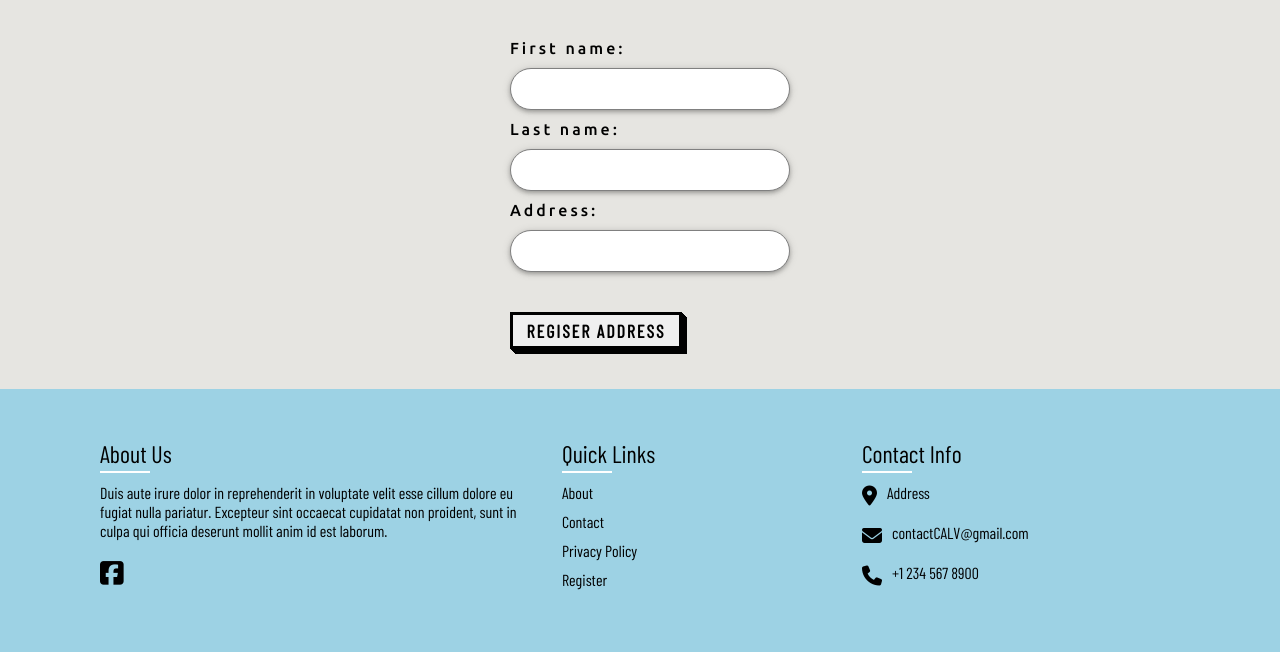
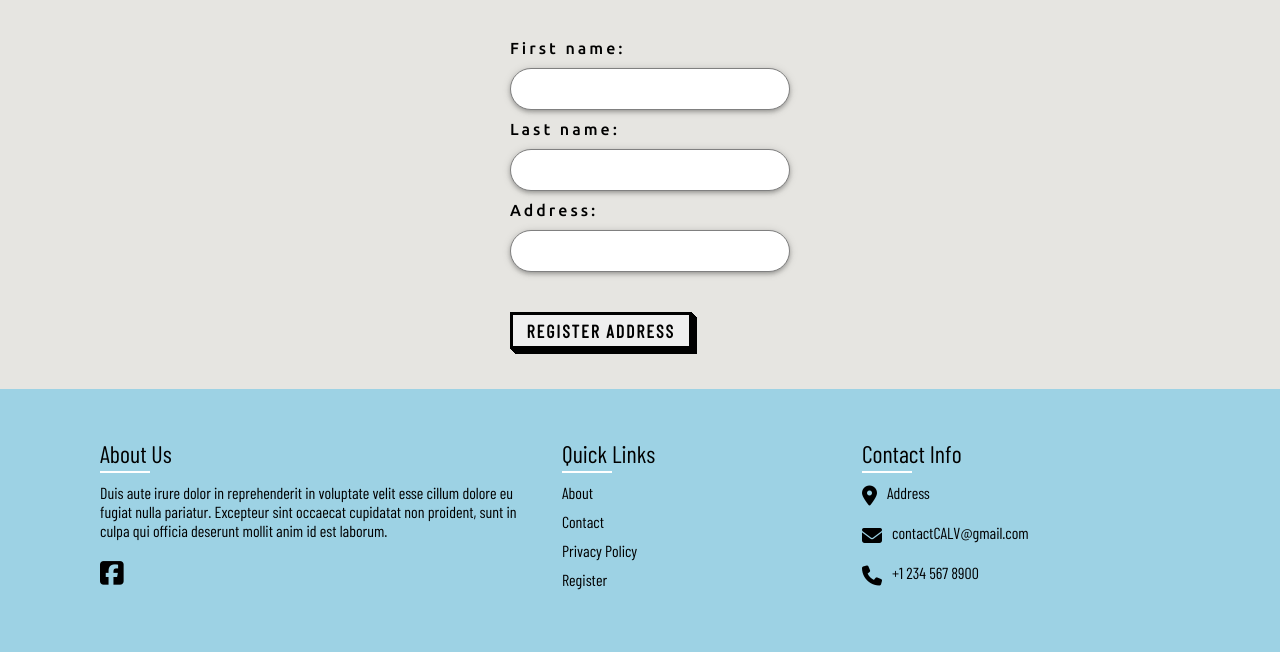
Before and after one commit to coder-18m/django, a Django app: page /mdmbers/register_address/ in a window 1280 px wide. Shown: the part 219-871 px from the top of the page. Run offline with Django 4.2, Linux system fonts and the light colour scheme; some libraries are stand-ins or nearby versions; some web fonts are replaced.

Commit message:
simple style updates

```diff
--- a/members/templates/registration/change-password.html
+++ b/members/templates/registration/change-password.html
@@ -15,7 +15,7 @@ CALV | Change Password
 <!--<h2>login to view CALV posts!</h2>-->
 <form  class="form-login" method="POST">
   <h1 class="about-header">Change Password</h1>
-    <img class="login-img" src="{% static 'Img/group-chat.png' %}" alt="">
+    <img class="login-img" src="{% static 'Img/lock2.png' %}" alt="">
     {% csrf_token %}
     {{form.as_p}}
     <button class="button-54" role="button">Change Password</button>
--- a/members/templates/registration/edit_profile.html
+++ b/members/templates/registration/edit_profile.html
@@ -17,7 +17,7 @@ CALV | Account Settings
     <a class="about-p" href="{% url 'edit_address' %}"><p>Edit Address Here</p></a>
 
     {% else %}
-    <a class="about-p" href="{% url 'register_address' %}"><p>Regsiter Address Here</p></a>
+    <a class="about-p" href="{% url 'register_address' %}"><p>Register Address Here</p></a>
     {% endif %}
     <button class="button-54">Update Account</button>
 </form>
--- a/members/templates/registration/register_address.html
+++ b/members/templates/registration/register_address.html
@@ -1,7 +1,7 @@
 {% extends 'base.html' %}
 {% load static %}
 {% block title %}
-CALV | Regiser Address
+CALV | Register Address
 {% endblock%}
 
 
@@ -10,7 +10,7 @@ CALV | Regiser Address
 <p class="about-p">Register your address here.</p>
 <form  class="form-login" action="." method="post">
   {{ form.as_p }}
-  <button class="button-54" role="button">Regiser Address</button>
+  <button class="button-54" role="button">Register Address</button>
   {% csrf_token %}
 </form>
 {% endblock %}
--- a/thesite/templates/categories.html
+++ b/thesite/templates/categories.html
@@ -50,6 +50,8 @@
 {% else %}
     <a class="back-btn" href="{% url 'home' %}"> <i class="fa-solid fa-arrow-left"></i> Back</a>
     <h2 class="sorry-h1">Sorry, no posts yet under this category!</h2>
+    <br>
+    <br>
 {% endif %}
 
 {% endblock %}
```
Also changed, not shown: thesite/static/Img/lock2.png (added), thesite/static/Img/padlock.png (added).
